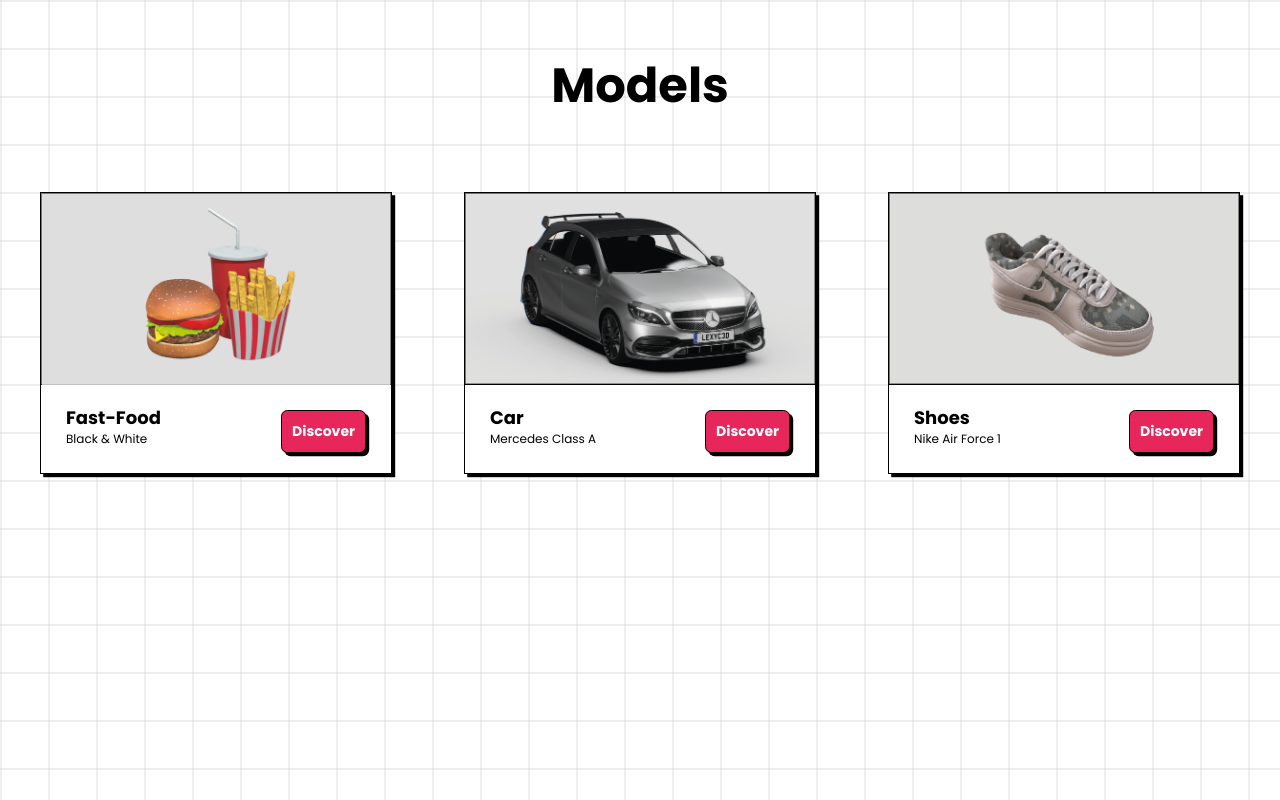
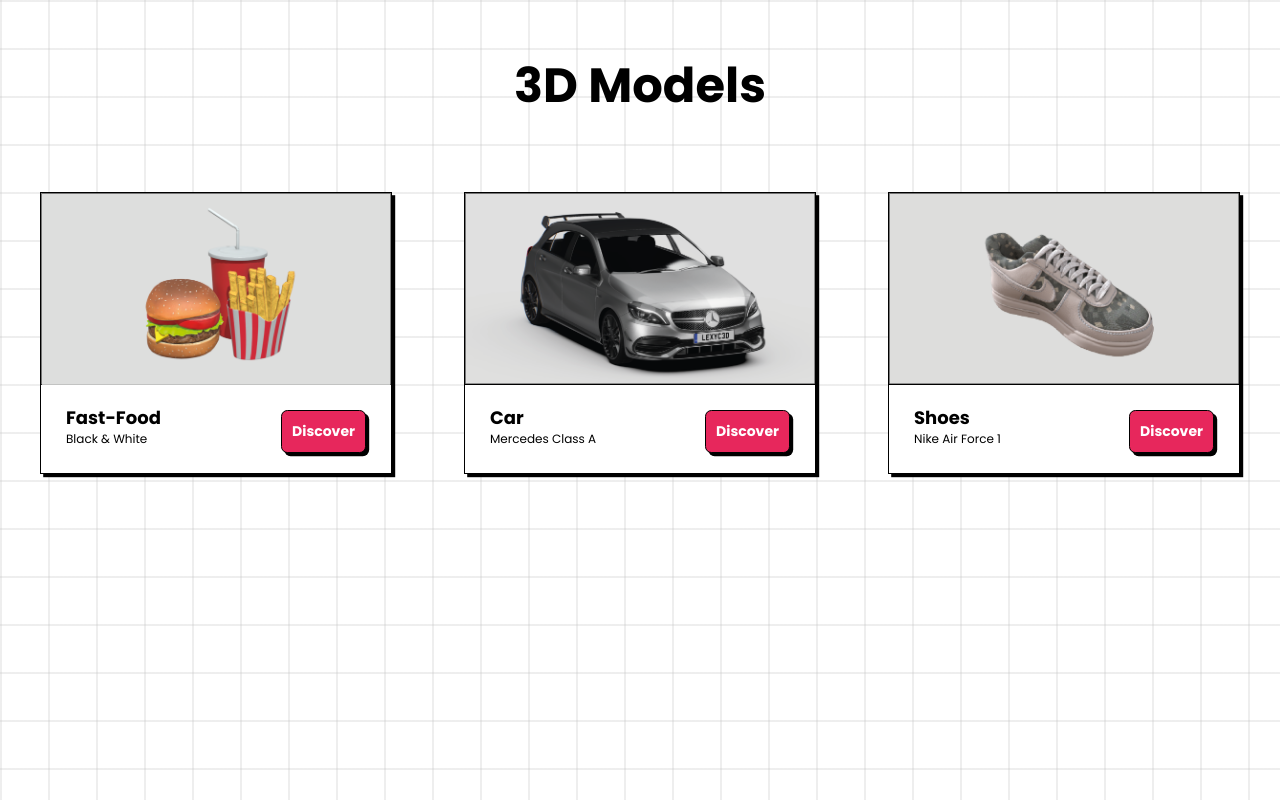
Before and after one commit to IliasOmari/threejs, a React (Vite) app in the folder three.js/: page / in a window 1280 px wide. Built offline with nearby package versions, Linux system fonts and the light colour scheme; no server answers.

Commit message:
changed H1

```diff
--- a/three.js/src/components/Home.jsx
+++ b/three.js/src/components/Home.jsx
@@ -8,7 +8,7 @@
   return (
     <>
       <div className="title">
-        <h1>Models</h1>
+        <h1>3D Models</h1>
       </div>
 
       <div className="models">
```
